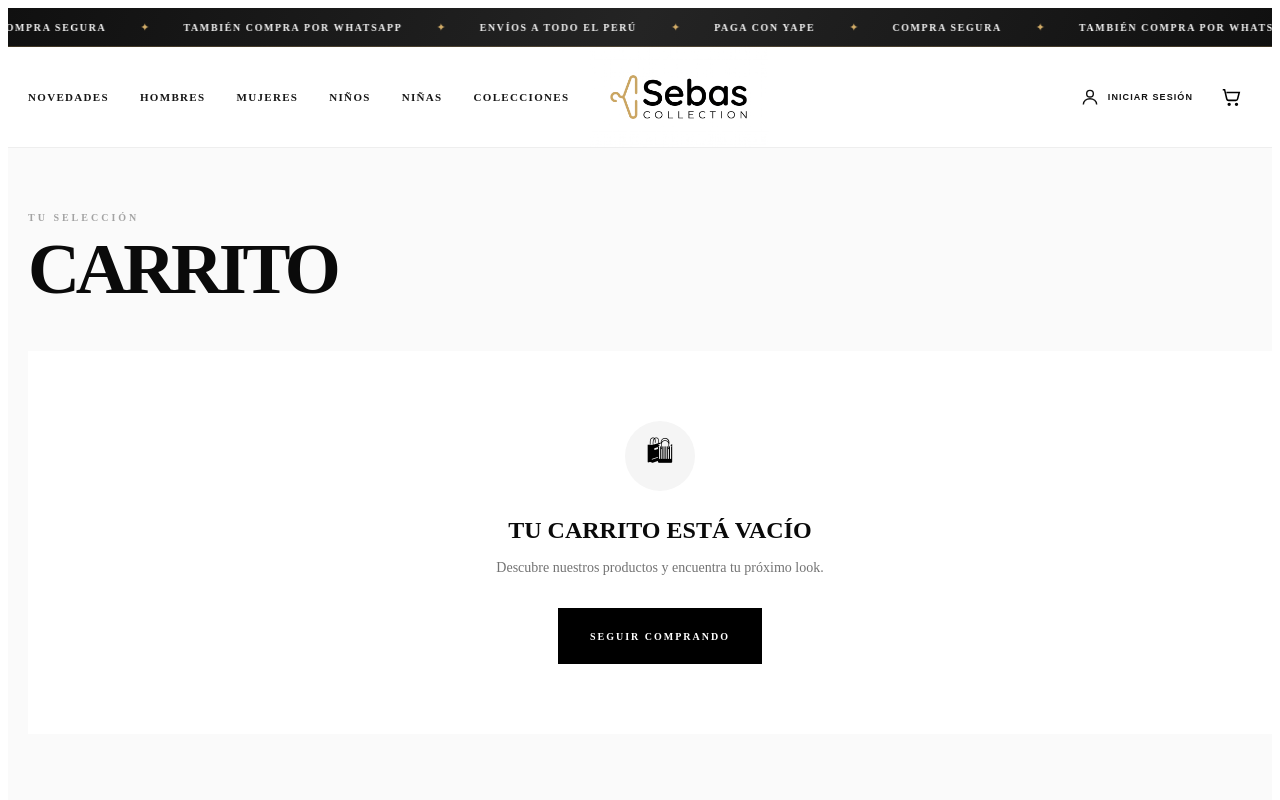
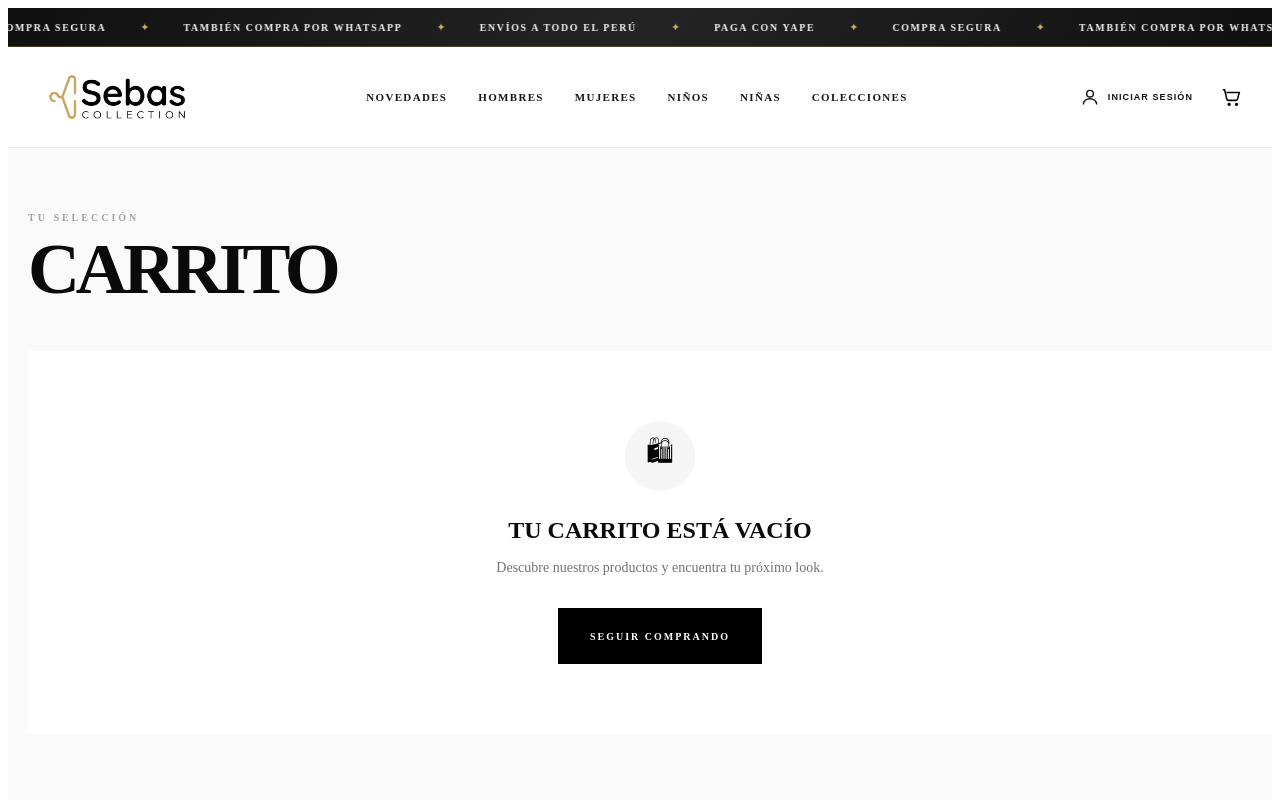
Before and after one commit to Alexan-22/tienda-sebas-frontend, an Angular app: page /carrito in a window 1280 px wide. Shown: the top 800 px of the page. Built offline with nearby package versions, Linux system fonts and the light colour scheme.

Commit message:
Revert: restaurar logo a la izquierda y navegacion centrada

```diff
--- a/src/app/shared/components/navbar/navbar.css
+++ b/src/app/shared/components/navbar/navbar.css
@@ -38,18 +38,12 @@
   line-height: 1;
 }
 
-.brand-main {
-  font-size: 19px;
-  font-weight: 900;
-  letter-spacing: 0.08em;
-}
-
-.brand-sub {
-  margin-top: 5px;
-  font-size: 9px;
-  font-weight: 700;
-  letter-spacing: 0.32em;
-  color: #777777;
+.brand-logo {
+  display: block;
+  width: auto;
+  height: 100px;
+  max-width: 280px;
+  object-fit: contain;
 }
 
 /* =========================================
@@ -506,17 +500,16 @@
    MÓVIL PEQUEÑO
    ========================================= */
 
+@media (max-width: 600px) {
+  .brand-logo {
+    height: 70px;
+    max-width: 190px;
+  }
+}
+
 @media (max-width: 480px) {
   .navbar-container {
     width: calc(100% - 20px);
-  }
-
-  .brand-main {
-    font-size: 16px;
-  }
-
-  .brand-sub {
-    font-size: 8px;
   }
 
   .icon-button {
@@ -524,57 +517,3 @@
     height: 38px;
   }
 }
-.brand-logo {
-  display: block;
-  width: auto;
-  height: 100px;
-  max-width: 280px;
-  object-fit: contain;
-}
-
-@media (max-width: 600px) {
-  .brand-logo {
-    height: 70px;
-    max-width: 190px;
-  }
-}
-
-.navbar-container {
-  width: min(100% - 40px, 1440px);
-  min-height: 76px;
-  margin: 0 auto;
-  display: grid;
-  grid-template-columns: 1fr auto 1fr;
-  align-items: center;
-  gap: 20px;
-}
-
-.desktop-nav {
-  display: flex;
-  align-items: center;
-  justify-content: flex-start;
-  gap: 31px;
-}
-
-.brand-center {
-  display: flex;
-  justify-content: center;
-  align-items: center;
-}
-
-.navbar-actions {
-  display: flex;
-  align-items: center;
-  justify-content: flex-end;
-  gap: 4px;
-}
-
-/* Adaptación para pantallas móviles y tablets */
-@media (max-width: 820px) {
-  .navbar-container {
-    display: flex;
-    justify-content: space-between;
-    width: min(100% - 24px, 1440px);
-    min-height: 66px;
-  }
-}
--- a/src/app/shared/components/navbar/navbar.html
+++ b/src/app/shared/components/navbar/navbar.html
@@ -2,7 +2,18 @@
   <div class="navbar-container">
 
     <!-- =====================================
-         1. NAVEGACIÓN DESKTOP (IZQUIERDA)
+         1. LOGO (IZQUIERDA)
+    ====================================== -->
+    <a routerLink="/" class="brand" (click)="cerrarMenu()">
+      <img
+        src="/images/home/publiclogo-tienda.jpg.jpg"
+        alt="Tienda Sebas"
+        class="brand-logo"
+      />
+    </a>
+
+    <!-- =====================================
+         2. NAVEGACIÓN DESKTOP (CENTRO)
     ====================================== -->
     <nav class="desktop-nav">
       <a routerLink="/tienda" [queryParams]="{ nuevo: true }" class="nav-link">Novedades</a>
@@ -12,17 +23,6 @@
       <a routerLink="/tienda" [queryParams]="{ genero: 4 }" class="nav-link">Niñas</a>
       <a routerLink="/tienda" class="nav-link">Colecciones</a>
     </nav>
-
-    <!-- =====================================
-         2. LOGO (CENTRO)
-    ====================================== -->
-    <a routerLink="/" class="brand brand-center" (click)="cerrarMenu()">
-      <img
-        src="/images/home/publiclogo-tienda.jpg.jpg"
-        alt="Tienda Sebas"
-        class="brand-logo"
-      />
-    </a>
 
     <!-- =====================================
          3. ACCIONES (DERECHA)
@@ -202,9 +202,7 @@
     </div>
   </div>
 
-  <!-- =====================================
-       MENÚ MÓVIL (DESPLEGABLE)
-  ====================================== -->
+  <!-- MENÚ MÓVIL -->
   @if (menuAbierto) {
     <div class="mobile-menu">
       <nav class="mobile-nav">
```
